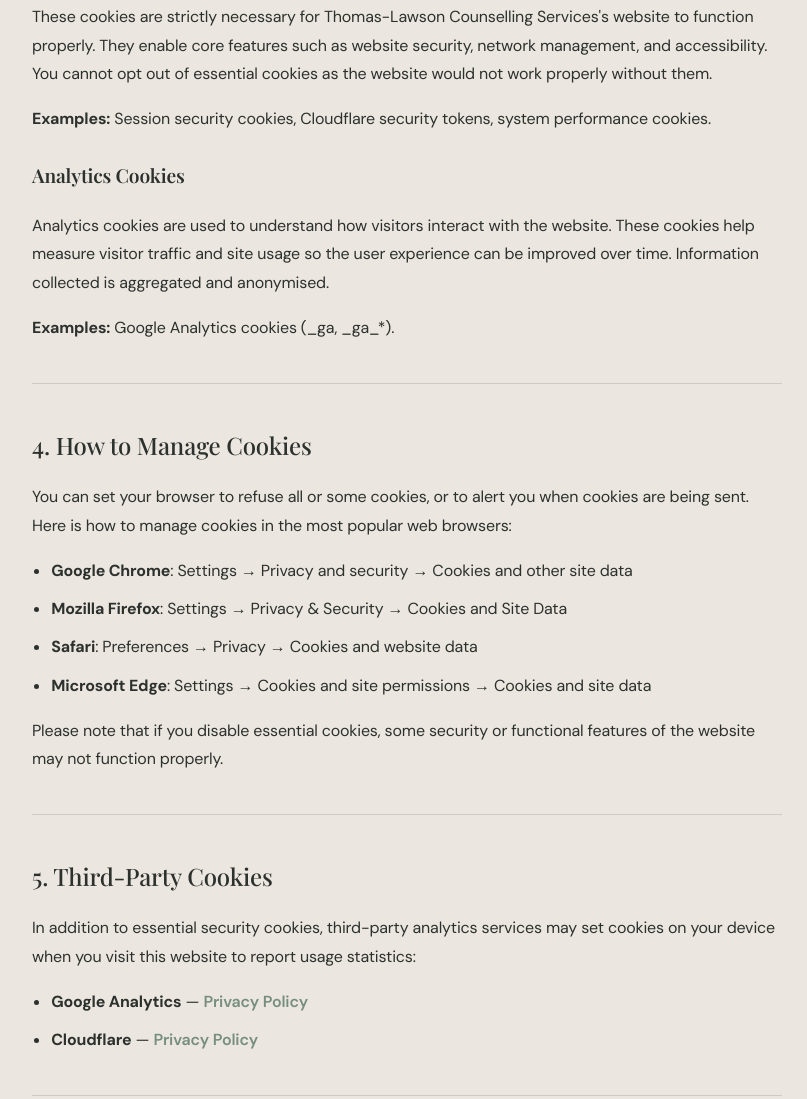
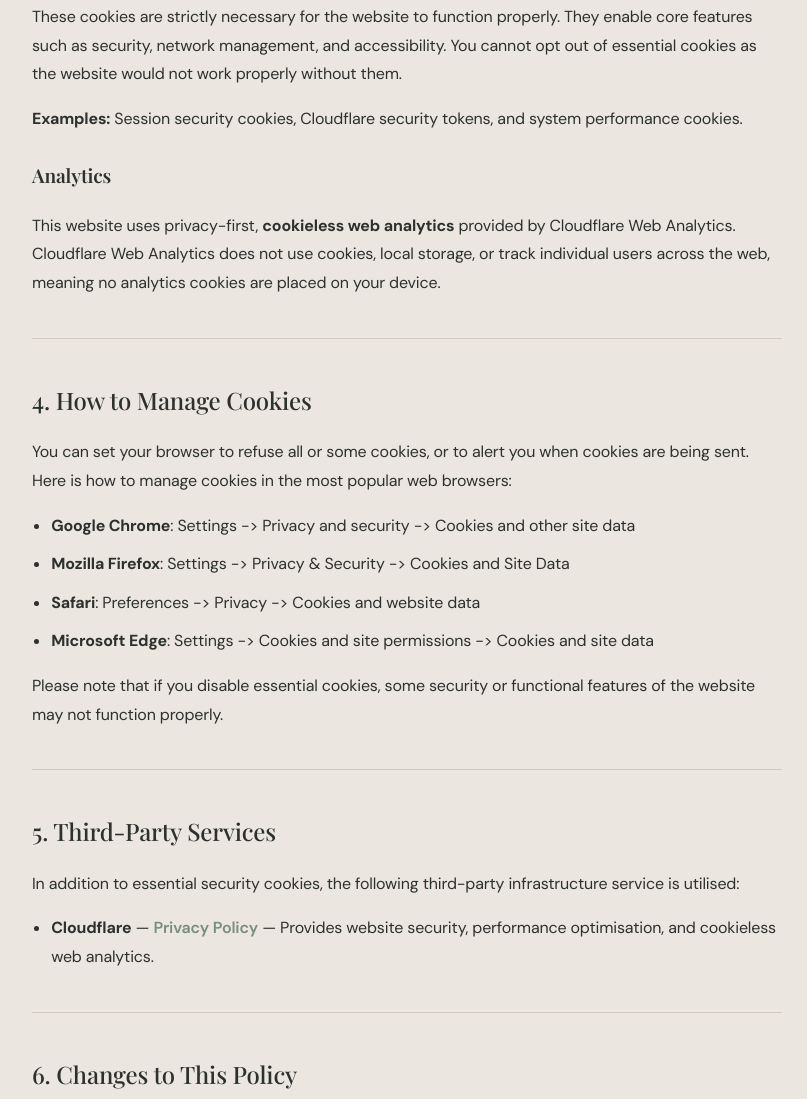
Before and after one commit to wolfmanxci/Thomas-Lawson-Counselling-Services, a plain HTML site: page cookie-policy.html in a window 1280 px wide. Shown: the part 1207-2306 px from the top of the page, without its empty margins (233-1040 px from the left). Drawn offline with nearby package versions, Linux system fonts and the light colour scheme; a web font is replaced by a local one.

Commit message:
Update Cookie Policy
New branding and cloudflare analytics

```diff
--- a/cookie-policy.html
+++ b/cookie-policy.html
@@ -102,50 +102,47 @@
 
 <h1>Cookie Policy</h1>
 <p style="text-align: center;"><strong>Thomas-Lawson Counselling Services</strong><br>https://thomaslawsoncounselling.co.uk</p>
-<p style="text-align: center;"><strong>Last updated:</strong> 11 October 2026</p>
+<p style="text-align: center;"><strong>Last updated:</strong> November 2026</p>
 <hr>
 
 <h2>1. What Are Cookies</h2>
 <p>Cookies are small text files that are placed on your computer or mobile device when you visit a website. They are widely used to make websites work, or work more efficiently, as well as to provide reporting information.</p>
-<p>Cookies set by the website owner (in this case, Thomas-Lawson Counselling Services) are called "first-party cookies". Cookies set by parties other than the website owner are called "third-party cookies". Third-party cookies enable third-party features or functionality to be provided on or through the website (e.g., interactive content and analytics).</p>
+<p>Cookies set by the website owner (in this case, Thomas-Lawson Counselling Services) are called first-party cookies. Cookies set by parties other than the website owner are called third-party cookies. Third-party cookies enable third-party features or functionality to be provided on or through the website.</p>
 <hr>
 
 <h2>2. How Cookies Are Used</h2>
-<p>Thomas-Lawson Counselling Services uses cookies for a variety of technical and analytical reasons detailed below. Cookie usage is kept to a minimum, ensuring your privacy while providing a reliable website experience.</p>
+<p>Thomas-Lawson Counselling Services uses cookies for technical and security reasons detailed below. Cookie usage is kept to an absolute minimum, ensuring your privacy while providing a reliable website experience.</p>
 <hr>
 
 <h2>3. Cookie Categories</h2>
 <h3>Essential Cookies</h3>
-<p>These cookies are strictly necessary for Thomas-Lawson Counselling Services's website to function properly. They enable core features such as website security, network management, and accessibility. You cannot opt out of essential cookies as the website would not work properly without them.</p>
-<p><strong>Examples:</strong> Session security cookies, Cloudflare security tokens, system performance cookies.</p>
+<p>These cookies are strictly necessary for the website to function properly. They enable core features such as security, network management, and accessibility. You cannot opt out of essential cookies as the website would not work properly without them.</p>
+<p><strong>Examples:</strong> Session security cookies, Cloudflare security tokens, and system performance cookies.</p>
 
-<h3>Analytics Cookies</h3>
-<p>Analytics cookies are used to understand how visitors interact with the website. These cookies help measure visitor traffic and site usage so the user experience can be improved over time. Information collected is aggregated and anonymised.</p>
-<p><strong>Examples:</strong> Google Analytics cookies (_ga, _ga_*).</p>
+<h3>Analytics</h3>
+<p>This website uses privacy-first, <strong>cookieless web analytics</strong> provided by Cloudflare Web Analytics. Cloudflare Web Analytics does not use cookies, local storage, or track individual users across the web, meaning no analytics cookies are placed on your device.</p>
 <hr>
 
 <h2>4. How to Manage Cookies</h2>
 <p>You can set your browser to refuse all or some cookies, or to alert you when cookies are being sent. Here is how to manage cookies in the most popular web browsers:</p>
 <ul>
-  <li><strong>Google Chrome</strong>: Settings → Privacy and security → Cookies and other site data</li>
-  <li><strong>Mozilla Firefox</strong>: Settings → Privacy & Security → Cookies and Site Data</li>
-  <li><strong>Safari</strong>: Preferences → Privacy → Cookies and website data</li>
-  <li><strong>Microsoft Edge</strong>: Settings → Cookies and site permissions → Cookies and site data</li>
+  <li><strong>Google Chrome</strong>: Settings -> Privacy and security -> Cookies and other site data</li>
+  <li><strong>Mozilla Firefox</strong>: Settings -> Privacy & Security -> Cookies and Site Data</li>
+  <li><strong>Safari</strong>: Preferences -> Privacy -> Cookies and website data</li>
+  <li><strong>Microsoft Edge</strong>: Settings -> Cookies and site permissions -> Cookies and site data</li>
 </ul>
 <p>Please note that if you disable essential cookies, some security or functional features of the website may not function properly.</p>
 <hr>
 
-<h2>5. Third-Party Cookies</h2>
-<p>In addition to essential security cookies, third-party analytics services may set cookies on your device when you visit this website to report usage statistics:</p>
+<h2>5. Third-Party Services</h2>
+<p>In addition to essential security cookies, the following third-party infrastructure service is utilised:</p>
 <ul>
-  <li><strong>Google Analytics</strong> — <a href="https://policies.google.com/privacy">Privacy Policy</a></li>
-  <li><strong>Cloudflare</strong> — <a href="https://www.cloudflare.com/privacypolicy/">Privacy Policy</a></li>
+  <li><strong>Cloudflare</strong> — <a href="https://www.cloudflare.com/privacypolicy/">Privacy Policy</a> — Provides website security, performance optimisation, and cookieless web analytics.</li>
 </ul>
 <hr>
 
 <h2>6. Changes to This Policy</h2>
 <p>This cookie policy may be updated from time to time in order to reflect changes to the cookies used or for other operational, legal, or regulatory reasons. Please revisit this page regularly to stay informed about cookie usage.</p>
-<p>This cookie policy was last updated on 11 October 2026.</p>
 <hr>
 
 <h2>7. Contact Us</h2>
```
